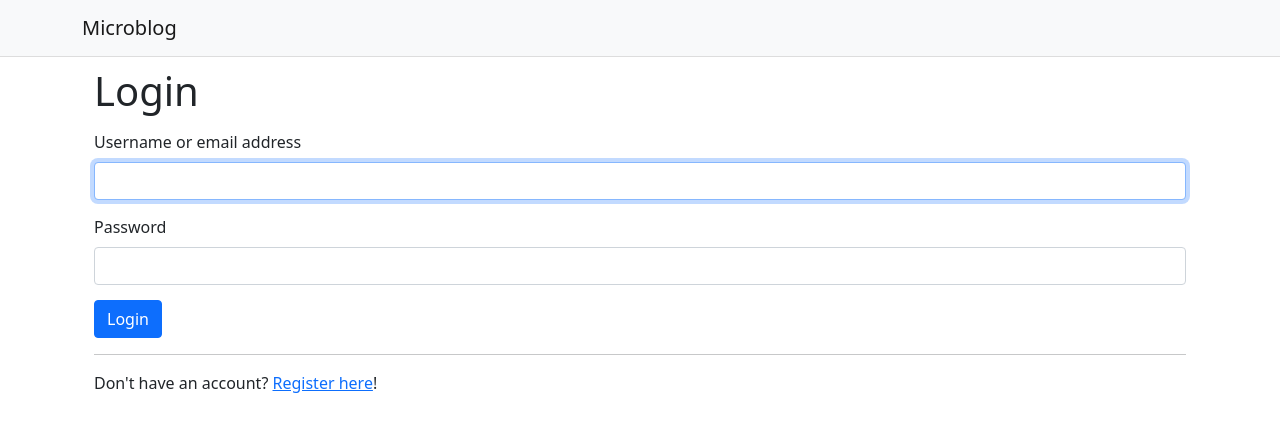
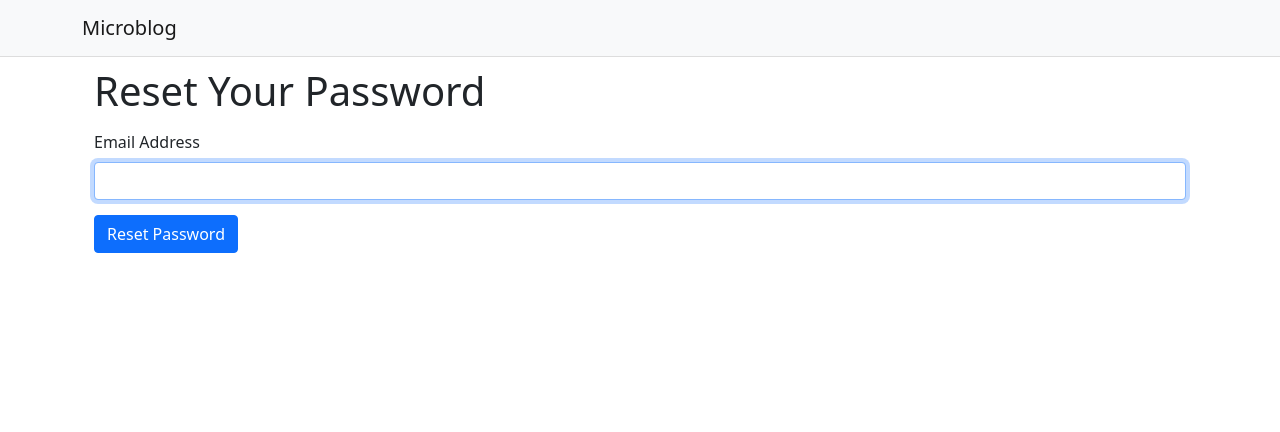
Before and after one commit to kaloyan-marinov/react-microblog, a React (Create React App) app: page /reset-request in a window 1280 px wide. Before the commit this address led to /login. Shown: the top 432 px of the page. Built offline with nearby package versions, Linux system fonts and the light colour scheme; no server answers.

Commit message:
enable a user to request a password reset (in case he/she forgets his/her password)

```diff
--- a/src/App.js
+++ b/src/App.js
@@ -11,6 +11,7 @@ import LoginPage from "./pages/LoginPage";
 import RegistrationPage from "./pages/RegistrationPage";
 import EditUserPage from "./pages/EditUserPage";
 import ChangePasswordPage from "./pages/ChangePasswordPage";
+import ResetRequestPage from "./pages/ResetRequestPage";
 import PrivateRoute from "./components/PrivateRoute";
 import PublicRoute from "./components/PublicRoute";
 
@@ -40,6 +41,14 @@ export default function App() {
                   }
                 />
                 <Route
+                  path="/reset-request"
+                  element={
+                    <PublicRoute>
+                      <ResetRequestPage />
+                    </PublicRoute>
+                  }
+                />
+                <Route
                   path="*"
                   element={
                     <PrivateRoute>
--- a/src/pages/LoginPage.js
+++ b/src/pages/LoginPage.js
@@ -92,6 +92,9 @@ export default function LoginPage() {
       </Form>
       <hr />
       <p>
+        Forgot your password? You can <Link to="/reset-request">reset it</Link>.
+      </p>
+      <p>
         Don&apos;t have an account? <Link to="/register">Register here</Link>!
       </p>
     </Body>
--- /dev/null
+++ b/src/pages/ResetRequestPage.js
@@ -0,0 +1,54 @@
+import { useState, useEffect, useRef } from "react";
+import Form from "react-bootstrap/Form";
+import Button from "react-bootstrap/Button";
+import Body from "../components/Body";
+import InputField from "../components/InputField";
+import { useApi } from "../contexts/ApiProvider";
+import { useFlash } from "../contexts/FlashProvider";
+
+export default function ResetRequestPage() {
+  const [formErrors, setFormErrors] = useState({});
+  const emailFieldRef = useRef();
+  const api = useApi();
+  const flash = useFlash();
+
+  useEffect(() => {
+    emailFieldRef.current.focus();
+  });
+
+  const onSubmit = async (event) => {
+    event.preventDefault();
+
+    const response = await api.post("/tokens/reset", {
+      email: emailFieldRef.current.value,
+    });
+
+    if (!response.ok) {
+      setFormErrors(response.body.errors.json);
+    } else {
+      emailFieldRef.current.value = "";
+      setFormErrors({});
+      flash(
+        "You will receive an email with instructions to reset your password",
+        "info"
+      );
+    }
+  };
+
+  return (
+    <Body>
+      <h1>Reset Your Password</h1>
+      <Form onSubmit={onSubmit}>
+        <InputField
+          name="email"
+          label="Email Address"
+          error={formErrors.email}
+          fieldRef={emailFieldRef}
+        />
+        <Button variant="primary" type="submit">
+          Reset Password
+        </Button>
+      </Form>
+    </Body>
+  );
+}
```
